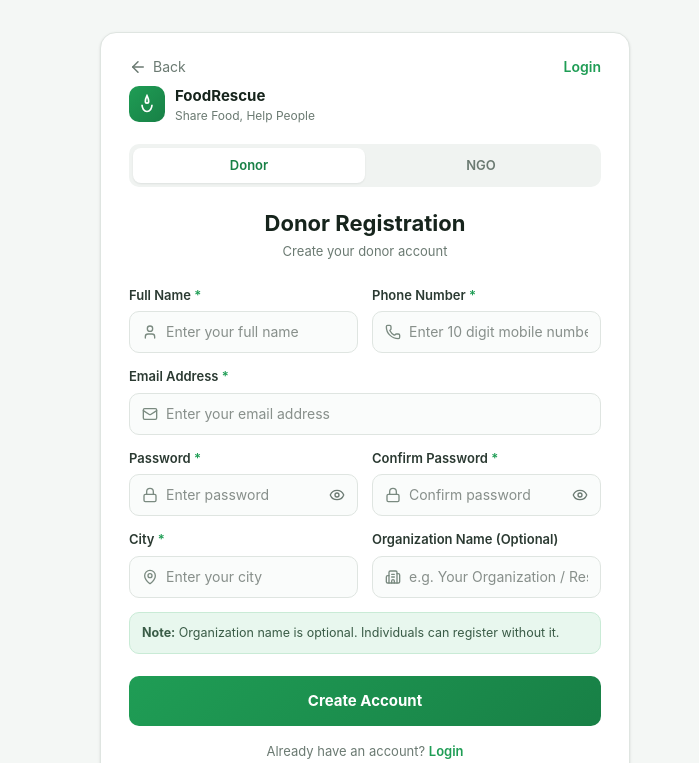
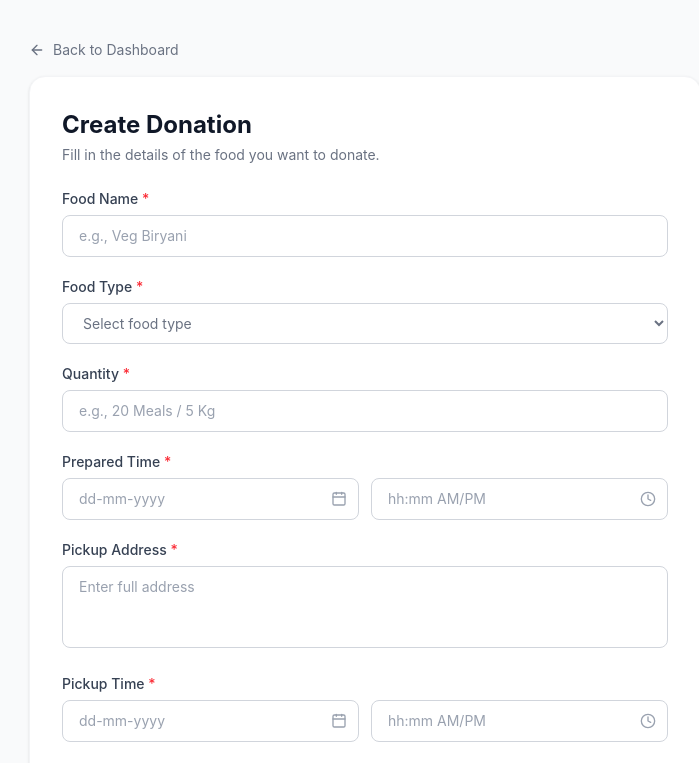
Before and after one commit to KushalBerad/Smart-Food-Donation-System, a React app in the folder frontend/: page /create-donation in a window 1280 px wide. Shown: the top 763 px of the page, without its empty margins (275-974 px from the left). Built offline with nearby package versions, Linux system fonts and the light colour scheme; the HTML template or start-up script is replaced by a standard one.

Commit message:
Sprint 2 Task 017: Create Donation Page

```diff
--- a/frontend/package.json
+++ b/frontend/package.json
@@ -15,6 +15,7 @@
     "lucide-react": "^1.25.0",
     "react": "^19.2.7",
     "react-dom": "^19.2.7",
+    "react-router": "^7.18.1",
     "react-router-dom": "^7.18.1",
     "tailwindcss": "^4.3.3"
   },
--- a/frontend/src/App.jsx
+++ b/frontend/src/App.jsx
@@ -1,10 +1,15 @@
+import { BrowserRouter, Routes, Route } from "react-router-dom";
 import SignupForm from "./pages/SignupForm.jsx";
+import CreateDonation from "./pages/donor/CreateDonation.jsx";
 
 function App() {
   return (
-    <div>
-      <SignupForm />
-    </div>
+    <BrowserRouter>
+      <Routes>
+        <Route path="/signup" element={<SignupForm />} />
+        <Route path="/create-donation" element={<CreateDonation />} />
+      </Routes>
+    </BrowserRouter>
   );
 }
 
--- /dev/null
+++ b/frontend/src/pages/donor/createDonation.jsx
@@ -0,0 +1,237 @@
+import axios from "axios";
+import { useState } from "react";
+import { ArrowLeft, Calendar, Clock } from "lucide-react";
+
+export default function CreateDonation() {
+  const [form, setForm] = useState({
+    foodName: "",
+    foodType: "",
+    quantity: "",
+    preparedDate: "",
+    preparedTime: "",
+    pickupAddress: "",
+    pickupDate: "",
+    pickupTime: "",
+    notes: "",
+  });
+
+  const handleChange = (field) => (e) => {
+    setForm((prev) => ({ ...prev, [field]: e.target.value }));
+  };
+
+  const handleSubmit = async (e) => {
+  e.preventDefault();
+
+  try {
+    const token = localStorage.getItem("token");
+
+    const donationData = {
+      foodName: form.foodName,
+      category: form.foodType,
+      quantity: form.quantity,
+      preparedAt: form.preparedDate,
+      pickupAddress: form.pickupAddress,
+      pickupTime: form.pickupTime,
+      description: form.notes,
+    };
+
+    const response = await axios.post(
+      "http://localhost:5000/api/v1/donations/create",
+      donationData,
+      {
+        headers: {
+          Authorization: `Bearer ${token}`,
+        },
+      }
+    );
+
+    console.log("Donation created:", response.data);
+    alert("Donation created successfully!");
+
+  } catch (error) {
+    console.error("Error:", error);
+    alert(
+      error.response?.data?.message ||
+      "Failed to create donation"
+    );
+  }
+};
+
+  return (
+    <div className="min-h-screen bg-gray-50 flex justify-center py-10 px-4">
+      <div className="w-full max-w-2xl">
+        {/* Back link */}
+        <button
+          type="button"
+          className="flex items-center gap-2 text-sm text-gray-500 hover:text-green-600 transition-colors mb-4"
+        >
+          <ArrowLeft size={16} />
+          Back to Dashboard
+        </button>
+
+        {/* Card */}
+        <div className="bg-white rounded-2xl shadow-sm border border-gray-100 p-8">
+          <h1 className="text-2xl font-bold text-gray-900">Create Donation</h1>
+          <p className="text-sm text-gray-500 mt-1 mb-6">
+            Fill in the details of the food you want to donate.
+          </p>
+
+          <form onSubmit={handleSubmit} className="space-y-5">
+            {/* Food Name */}
+            <div>
+              <label className="block text-sm font-medium text-gray-700 mb-1.5">
+                Food Name <span className="text-red-500">*</span>
+              </label>
+              <input
+                type="text"
+                placeholder="e.g., Veg Biryani"
+                value={form.foodName}
+                onChange={handleChange("foodName")}
+                className="w-full rounded-lg border border-gray-300 px-4 py-2.5 text-sm placeholder-gray-400 focus:outline-none focus:ring-2 focus:ring-green-500 focus:border-green-500"
+              />
+            </div>
+
+            {/* Food Type */}
+            <div>
+              <label className="block text-sm font-medium text-gray-700 mb-1.5">
+                Food Type <span className="text-red-500">*</span>
+              </label>
+              <select
+                value={form.foodType}
+                onChange={handleChange("foodType")}
+                className="w-full rounded-lg border border-gray-300 px-4 py-2.5 text-sm text-gray-500 focus:outline-none focus:ring-2 focus:ring-green-500 focus:border-green-500 bg-white"
+              >
+                <option value="">Select food type</option>
+                <option value="veg">Veg</option>
+                <option value="non-veg">Non-Veg</option>
+                <option value="mixed">Mixed</option>
+              </select>
+            </div>
+
+            {/* Quantity */}
+            <div>
+              <label className="block text-sm font-medium text-gray-700 mb-1.5">
+                Quantity <span className="text-red-500">*</span>
+              </label>
+              <input
+                type="text"
+                placeholder="e.g., 20 Meals / 5 Kg"
+                value={form.quantity}
+                onChange={handleChange("quantity")}
+                className="w-full rounded-lg border border-gray-300 px-4 py-2.5 text-sm placeholder-gray-400 focus:outline-none focus:ring-2 focus:ring-green-500 focus:border-green-500"
+              />
+            </div>
+
+            {/* Prepared Time */}
+            <div>
+              <label className="block text-sm font-medium text-gray-700 mb-1.5">
+                Prepared Time <span className="text-red-500">*</span>
+              </label>
+              <div className="grid grid-cols-2 gap-3">
+                <div className="relative">
+                  <input
+                    type="text"
+                    placeholder="dd-mm-yyyy"
+                    value={form.preparedDate}
+                    onChange={handleChange("preparedDate")}
+                    className="w-full rounded-lg border border-gray-300 pl-4 pr-9 py-2.5 text-sm placeholder-gray-400 focus:outline-none focus:ring-2 focus:ring-green-500 focus:border-green-500"
+                  />
+                  <Calendar
+                    size={16}
+                    className="absolute right-3 top-1/2 -translate-y-1/2 text-gray-400"
+                  />
+                </div>
+                <div className="relative">
+                  <input
+                    type="text"
+                    placeholder="hh:mm AM/PM"
+                    value={form.preparedTime}
+                    onChange={handleChange("preparedTime")}
+                    className="w-full rounded-lg border border-gray-300 pl-4 pr-9 py-2.5 text-sm placeholder-gray-400 focus:outline-none focus:ring-2 focus:ring-green-500 focus:border-green-500"
+                  />
+                  <Clock
+                    size={16}
+                    className="absolute right-3 top-1/2 -translate-y-1/2 text-gray-400"
+                  />
+                </div>
+              </div>
+            </div>
+
+            {/* Pickup Address */}
+            <div>
+              <label className="block text-sm font-medium text-gray-700 mb-1.5">
+                Pickup Address <span className="text-red-500">*</span>
+              </label>
+              <textarea
+                rows={3}
+                placeholder="Enter full address"
+                value={form.pickupAddress}
+                onChange={handleChange("pickupAddress")}
+                className="w-full rounded-lg border border-gray-300 px-4 py-2.5 text-sm placeholder-gray-400 resize-none focus:outline-none focus:ring-2 focus:ring-green-500 focus:border-green-500"
+              />
+            </div>
+
+            {/* Pickup Time */}
+            <div>
+              <label className="block text-sm font-medium text-gray-700 mb-1.5">
+                Pickup Time <span className="text-red-500">*</span>
+              </label>
+              <div className="grid grid-cols-2 gap-3">
+                <div className="relative">
+                  <input
+                    type="text"
+                    placeholder="dd-mm-yyyy"
+                    value={form.pickupDate}
+                    onChange={handleChange("pickupDate")}
+                    className="w-full rounded-lg border border-gray-300 pl-4 pr-9 py-2.5 text-sm placeholder-gray-400 focus:outline-none focus:ring-2 focus:ring-green-500 focus:border-green-500"
+                  />
+                  <Calendar
+                    size={16}
+                    className="absolute right-3 top-1/2 -translate-y-1/2 text-gray-400"
+                  />
+                </div>
+                <div className="relative">
+                  <input
+                    type="text"
+                    placeholder="hh:mm AM/PM"
+                    value={form.pickupTime}
+                    onChange={handleChange("pickupTime")}
+                    className="w-full rounded-lg border border-gray-300 pl-4 pr-9 py-2.5 text-sm placeholder-gray-400 focus:outline-none focus:ring-2 focus:ring-green-500 focus:border-green-500"
+                  />
+                  <Clock
+                    size={16}
+                    className="absolute right-3 top-1/2 -translate-y-1/2 text-gray-400"
+                  />
+                </div>
+              </div>
+            </div>
+
+            {/* Additional Notes */}
+            <div>
+              <label className="block text-sm font-medium text-gray-700 mb-1.5">
+                Additional Notes (Optional)
+              </label>
+              <textarea
+                rows={3}
+                placeholder="Any other useful information for the NGO"
+                value={form.notes}
+                onChange={handleChange("notes")}
+                className="w-full rounded-lg border border-gray-300 px-4 py-2.5 text-sm placeholder-gray-400 resize-none focus:outline-none focus:ring-2 focus:ring-green-500 focus:border-green-500"
+              />
+            </div>
+
+            {/* Submit button - centered, green (reference: image 2) */}
+            <div className="flex justify-center pt-2">
+              <button
+                type="submit"
+                className="bg-green-600 hover:bg-green-700 text-white font-medium text-sm px-10 py-2.5 rounded-lg transition-colors shadow-sm"
+              >
+                Submit Donation
+              </button>
+            </div>
+          </form>
+        </div>
+      </div>
+    </div>
+  );
+}
```
Also changed, not shown: 1 other file (tests, documents, lock files or other folders).
